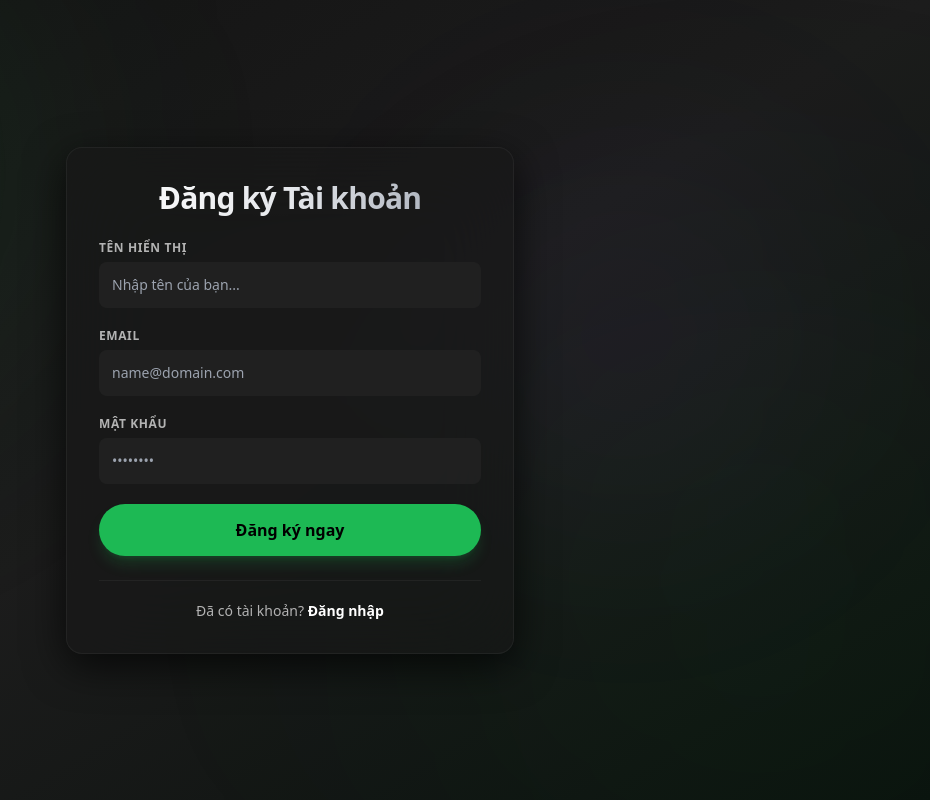
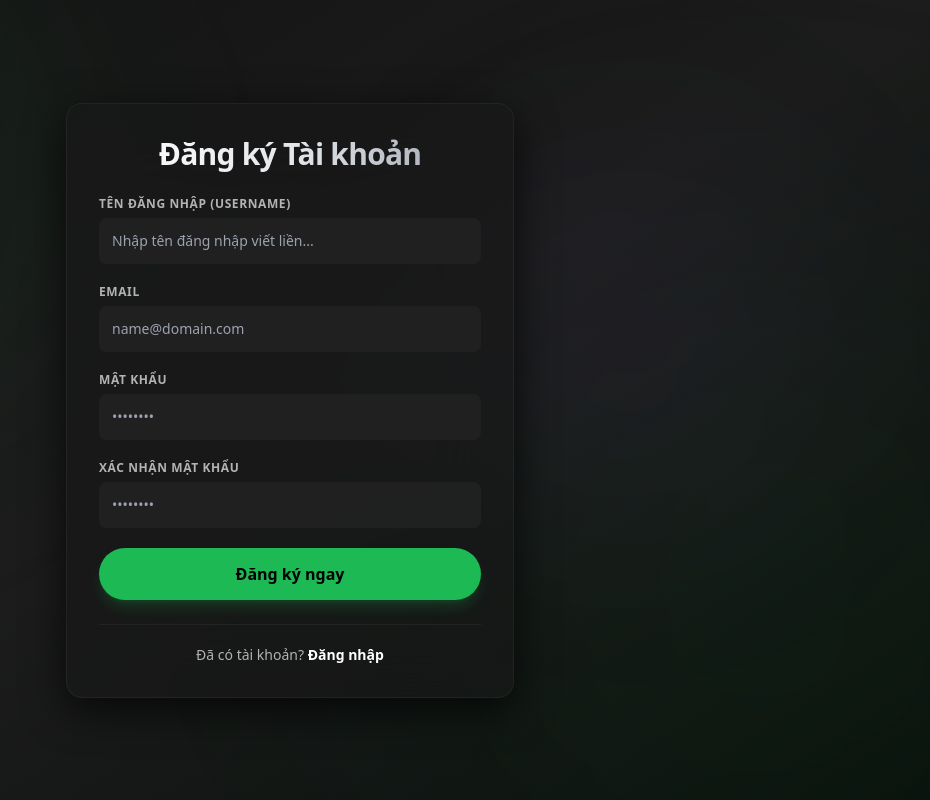
Before and after one commit to SamuiSang/TuneVault, a React (Vite) app in the folder tunevault-frontend/: page /auth in a window 1280 px wide. Both pictures are taken after a click on the button "Đăng ký TuneVault". Shown: the whole page, without its empty margins (350-1280 px from the left). Built offline with nearby package versions, Linux system fonts and the light colour scheme.

Commit message:
Chỉnh sửa Login/Register, thêm confirm password

```diff
--- a/tunevault-frontend/src/contexts/AuthContext.tsx
+++ b/tunevault-frontend/src/contexts/AuthContext.tsx
@@ -28,6 +28,10 @@ export const AuthProvider: React.FC<{ children: ReactNode }> = ({ children }) =>
         email: decoded.email || decoded["http://schemas.xmlsoap.org/ws/2005/05/identity/claims/emailaddress"],
         userName: decoded.name || decoded.unique_name || decoded["http://schemas.xmlsoap.org/ws/2005/05/identity/claims/name"],
         avatarUrl: decoded.avatarUrl || decoded.avatar_url || decoded.picture || undefined,
+        isArtist: decoded.isArtist === true ||
+            decoded.isArtist === 'True' ||
+            decoded.isArtist === '1' ||
+            decoded["isArtist"] === true
       };
       setUser(userInfo);
       setToken(jwtToken);
@@ -48,6 +52,7 @@ export const AuthProvider: React.FC<{ children: ReactNode }> = ({ children }) =>
           email: profile.email || '',
           bio: profile.bio || undefined,
           avatarUrl: profile.avatarUrl || undefined,
+          isArtist: !!profile.isArtist
         });
         setToken(jwtToken);
       } else {
--- a/tunevault-frontend/src/pages/Auth.tsx
+++ b/tunevault-frontend/src/pages/Auth.tsx
@@ -6,35 +6,29 @@ import { useAuth } from '../contexts/AuthContext';
 
 const Auth = () => {
   const location = useLocation();
-  // Kiểm tra xem state có được truyền từ TopBar sang không.
-  // Mặc định nếu người dùng gõ trực tiếp URL '/auth' thì vẫn hiển thị Login (true)
   const initialMode = location.state?.isLogin !== false;
 
-  // ---> THÊM STATE ĐĂNG KÝ VÀ TOGGLE <---
-  // State để chuyển đổi giữa giao diện Đăng nhập và Đăng ký
+  // ---> STATE QUẢN LÝ FORM <---
   const [isLoginView, setIsLoginView] = useState(initialMode);
-  const [userName, setUserName] = useState('');
+  const [userName, setUserName] = useState(''); // Tên đăng nhập (dùng cho đăng ký)
+  const [emailOrUsername, setEmailOrUsername] = useState(''); // Dùng chung: Login (Email/Username) hoặc Register (Email)
+  const [password, setPassword] = useState('');
+  const [confirmPassword, setConfirmPassword] = useState(''); // Thêm state xác nhận mật khẩu
+  const [error, setError] = useState('');
   const [successMsg, setSuccessMsg] = useState('');
-  // ---> END: THÊM STATE ĐĂNG KÝ VÀ TOGGLE <---
 
-  const [email, setEmail] = useState('');
-  const [password, setPassword] = useState('');
-  const [error, setError] = useState('');
   const { login } = useAuth();
   const navigate = useNavigate();
 
-  // Dùng useEffect để đổi form ngay lập tức nếu người dùng bấm back/forward trình duyệt
-  // hoặc location thay đổi mà component vẫn đang mount.
   useEffect(() => {
     if (location.state && typeof location.state.isLogin === 'boolean') {
-      // eslint-disable-next-line react-hooks/set-state-in-effect
       setIsLoginView(location.state.isLogin);
       setError('');
       setSuccessMsg('');
     }
   }, [location.state]);
 
-  // ---> XỬ LÝ SUBMIT (ĐĂNG NHẬP & ĐĂNG KÝ) <---
+  // ---> XỬ LÝ SUBMIT (ĐĂNG NHẬP & ĐĂNG KÝ GỘP CHUNG) <---
   const handleSubmit = async (e: React.FormEvent) => {
     e.preventDefault();
     setError('');
@@ -42,50 +36,47 @@ const Auth = () => {
 
     try {
       if (isLoginView) {
-        //LUỒNG XỬ LÝ ĐĂNG NHẬP
+        // LUỒNG XỬ LÝ ĐĂNG NHẬP
         const res = await axios.post('http://localhost:5277/api/auth/login', {
-          email,
+          emailOrUsername: emailOrUsername, // Gửi lên thuộc tính emailOrUsername cho backend
           password
         });
 
         if (res.data) {
-//LUỒNG XỬ LÝ ĐĂNG NHẬP (Dùng Axios thuần cổng 5277)
-        const res = await axios.post('http://localhost:5277/api/auth/login', {
-          email,
-          password
-        });
-
-        if (res.data) {
-          // 1. Lấy token từ response phù hợp với BaseResponse<string> (Từ nhánh main)
           const token = res.data.data || res.data.token || res.data;
 
           if (typeof token !== 'string') {
             throw new Error('Không thể lấy token đăng nhập từ phản hồi server.');
           }
 
-          // 2. Bật thông báo thành công lên màn hình giống như lúc Đăng ký (Từ nhánh Thanh)
           setSuccessMsg('Đăng nhập thành công! Đang đăng nhập vào hệ thống...');
 
-          // 3. Trì hoãn 1.5 giây để kịp nhìn thông báo xanh, sau đó chạy logic async của main
           setTimeout(async () => {
             try {
-              await login(token); // Truyền đúng chuỗi token vào AuthContext và chờ fetch profile xong
-              navigate('/');      // Chuyển hướng về trang chủ
+              await login(token);
+              navigate('/');
             } catch (loginErr: any) {
-                setError(loginErr.message || 'Có lỗi xảy ra khi đồng bộ tài khoản.');
-              }
-            }, 1500);
-          }
+              setError(loginErr.message || 'Có lỗi xảy ra khi đồng bộ tài khoản.');
+            }
+          }, 1500);
         }
       } else {
-        //LUỒNG XỬ LÝ ĐĂNG KÝ
+        // LUỒNG XỬ LÝ ĐĂNG KÝ
+        if (password !== confirmPassword) {
+          setError('Mật khẩu xác nhận không khớp!');
+          return; // Chặn gọi API nếu mật khẩu không khớp
+        }
+
         await axios.post('http://localhost:5277/api/auth/register', {
-          email,
-          password,
+          email: emailOrUsername,
+          password: password,
           username: userName
         });
 
         setSuccessMsg('Đăng ký thành công! Đang chuyển sang đăng nhập...');
+        // Reset form sau khi đăng ký thành công
+        setPassword('');
+        setConfirmPassword('');
         setTimeout(() => setIsLoginView(true), 2000);
       }
     } catch (err: any) {
@@ -93,9 +84,8 @@ const Auth = () => {
       setError(err.response?.data?.message || err.response?.data || 'Có lỗi xảy ra khi kết nối tới máy chủ.');
     }
   };
-  // ---> END: XỬ LÝ SUBMIT (ĐĂNG NHẬP & ĐĂNG KÝ) <---
 
-return (
+  return (
     //BACKGROUND ĐƯỢC PHỐI GRADIENT RADIAL + CHỐNG TRÀN OVERFLOW
     <div className="relative flex h-screen items-center justify-center bg-gradient-to-br from-[#121212] via-[#1c1c1c] to-[#0a110d] text-spotify-text overflow-hidden">
 
@@ -126,12 +116,12 @@ return (
         <form onSubmit={handleSubmit} className="space-y-5">
           {!isLoginView && (
             <div className="transition-all duration-300">
-              <label className="block mb-1.5 text-xs font-semibold uppercase tracking-wider text-spotify-subtext">Tên hiển thị</label>
+              <label className="block mb-1.5 text-xs font-semibold uppercase tracking-wider text-spotify-subtext">Tên đăng nhập (Username)</label>
               <input
                 type="text"
                 value={userName}
                 onChange={(e) => setUserName(e.target.value)}
-                placeholder="Nhập tên của bạn..."
+                placeholder="Nhập tên đăng nhập viết liền..."
                 className="w-full p-3 bg-[#242424]/70 border border-transparent rounded-lg focus:outline-none focus:border-spotify-primary focus:bg-[#282828] text-sm transition-all"
                 required={!isLoginView}
               />
@@ -139,16 +129,19 @@ return (
           )}
 
           <div>
-            <label className="block mb-1.5 text-xs font-semibold uppercase tracking-wider text-spotify-subtext">Email</label>
+            <label className="block mb-1.5 text-xs font-semibold uppercase tracking-wider text-spotify-subtext">
+              {isLoginView ? 'Email hoặc Tên đăng nhập' : 'Email'}
+            </label>
             <input
-              type="email"
-              value={email}
-              onChange={(e) => setEmail(e.target.value)}
-              placeholder="name@domain.com"
+              type="text"
+              value={emailOrUsername}
+              onChange={(e) => setEmailOrUsername(e.target.value)}
+              placeholder={isLoginView ? "Nhập email hoặc tên đăng nhập..." : "name@domain.com"}
               className="w-full p-3 bg-[#242424]/70 border border-transparent rounded-lg focus:outline-none focus:border-spotify-primary focus:bg-[#282828] text-sm transition-all"
               required
             />
           </div>
+
           <div>
             <label className="block mb-1.5 text-xs font-semibold uppercase tracking-wider text-spotify-subtext">Mật khẩu</label>
             <input
@@ -160,6 +153,21 @@ return (
               required
             />
           </div>
+
+          {/* Trường Xác nhận mật khẩu chỉ hiện khi ở chế độ Đăng ký */}
+          {!isLoginView && (
+            <div>
+              <label className="block mb-1.5 text-xs font-semibold uppercase tracking-wider text-spotify-subtext">Xác nhận mật khẩu</label>
+              <input
+                type="password"
+                value={confirmPassword}
+                onChange={(e) => setConfirmPassword(e.target.value)}
+                placeholder="••••••••"
+                className="w-full p-3 bg-[#242424]/70 border border-transparent rounded-lg focus:outline-none focus:border-spotify-primary focus:bg-[#282828] text-sm transition-all"
+                required={!isLoginView}
+              />
+            </div>
+          )}
 
           <button
             type="submit"
--- a/tunevault-frontend/src/types/index.ts
+++ b/tunevault-frontend/src/types/index.ts
@@ -92,7 +92,7 @@ export interface MediaArtist {
 // --->  AXIOS VÀ AUTH CONTEXT  <---
 // Định nghĩa form gửi lên khi Login khớp với LoginCommand.cs
 export interface LoginRequest {
-  email: string;
+  emailOrUsername: string; // <-- Đổi thành emailOrUsername
   password: string;
 }
 
```
Also changed, not shown: 2 other files (tests, documents, lock files or other folders).
